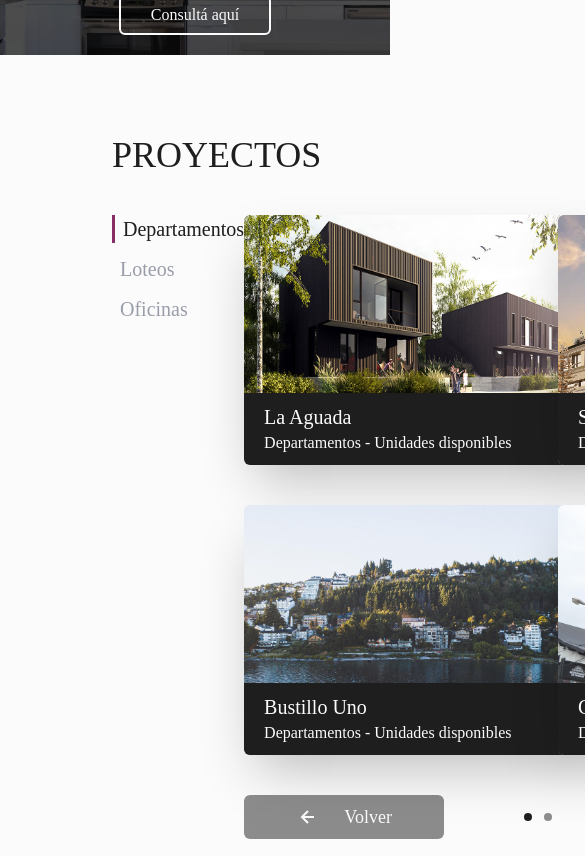
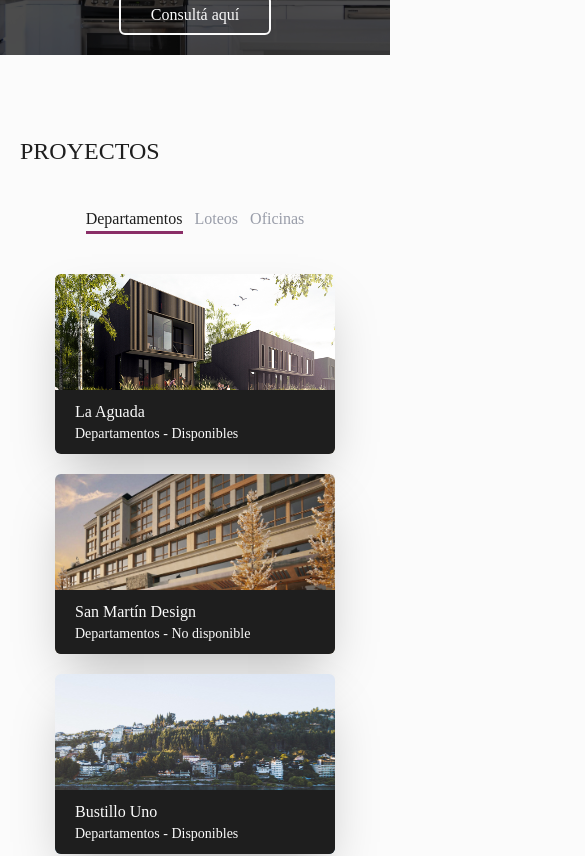
Before and after one commit to NicolasFrancken/laurafenoglio-2, a Next.js app: page / in a window 390 px wide. Shown: the part 3140-3996 px from the top of the page, 585 px wide, since content can reach past the window. Built offline with nearby package versions, Linux system fonts and the light colour scheme.

Commit message:
responsiveness

```diff
--- /dev/null
+++ b/app/components/Project.tsx
@@ -0,0 +1,24 @@
+interface ProyectProps {
+  customClasses?: string;
+  title: string;
+  description: string;
+  background: string;
+}
+
+export default function Project({
+  customClasses,
+  title,
+  description,
+  background,
+}: ProyectProps) {
+  return (
+    <div
+      className={`${background} flex w-[280px] h-[180px]  xl:w-[350px] xl:h-[250px] shadow-2xl hover:opacity-80 hover:-translate-y-1 transition-all duration-150 hover:cursor-pointer rounded-md`}
+    >
+      <div className="w-full bg-foreground self-end text-background px-5 p-[10px] rounded-b-md">
+        <h6 className="text-base md:text-xl">{title}</h6>
+        <p className="text-sm md:text-base">{description}</p>
+      </div>
+    </div>
+  );
+}
--- a/app/components/Projects.tsx
+++ b/app/components/Projects.tsx
@@ -2,6 +2,7 @@
 
 import { useState } from "react";
 import { BiLeftArrowAlt, BiRightArrowAlt } from "react-icons/bi";
+import Project from "./Project";
 
 export default function Projects() {
   const [view, setView] = useState("departamentos");
@@ -25,31 +26,27 @@ export default function Projects() {
   switch (view) {
     case "departamentos":
       renderedView = (
-        <div className="grid grid-cols-2 grid-rows-2 gap-10 ">
-          <div className="flex la-aguada w-[350px] h-[250px] shadow-2xl hover:opacity-80 hover:-translate-y-1 transition-all duration-150 hover:cursor-pointer rounded-md">
-            <div className="w-full bg-foreground self-end text-background px-5 p-[10px] rounded-b-md">
-              <h6 className="text-xl">La Aguada</h6>
-              <p>Departamentos - Unidades disponibles</p>
-            </div>
-          </div>
-          <div className="flex san-martin-design w-[350px] h-[250px] shadow-2xl hover:opacity-80 hover:-translate-y-1 transition-all duration-150 hover:cursor-pointer rounded-md">
-            <div className="w-full bg-foreground self-end text-background px-5 p-[10px] rounded-b-md">
-              <h6 className="text-xl">San Martín Design</h6>
-              <p>Departamentos - No disponible</p>
-            </div>
-          </div>
-          <div className="flex bustillo-uno w-[350px] h-[250px] shadow-2xl hover:opacity-80 hover:-translate-y-1 transition-all duration-150 hover:cursor-pointer rounded-md">
-            <div className="w-full bg-foreground self-end text-background px-5 p-[10px] rounded-b-md">
-              <h6 className="text-xl">Bustillo Uno</h6>
-              <p>Departamentos - Unidades disponibles</p>
-            </div>
-          </div>
-          <div className="flex carantania w-[350px] h-[250px] shadow-2xl hover:opacity-80 hover:-translate-y-1 transition-all duration-150 hover:cursor-pointer rounded-md">
-            <div className="w-full bg-foreground self-end text-background px-5 p-[10px] rounded-b-md">
-              <h6 className="text-xl">Carantania</h6>
-              <p>Departamentos - No disponible</p>
-            </div>
-          </div>
+        <div className="grid grid-cols-1 grid-rows-1 sm:grid-cols-2 sm:grid-rows-2 gap-5 md:gap-10 ">
+          <Project
+            title="La Aguada"
+            description="Departamentos - Disponibles"
+            background="la-aguada"
+          />
+          <Project
+            title="San Martín Design"
+            description="Departamentos - No disponible"
+            background="san-martin-design"
+          />
+          <Project
+            title="Bustillo Uno"
+            description="Departamentos - Disponibles"
+            background="bustillo-uno"
+          />
+          <Project
+            title="Carantania"
+            description="Departamentos - No disponible"
+            background="carantania"
+          />
         </div>
       );
       break;
@@ -60,56 +57,49 @@ export default function Projects() {
           <div
             className={`${
               selectedPage === 1 ? "grid" : "hidden"
-            } grid-cols-2 grid-rows-2 gap-10 `}
+            }  grid-cols-1 grid-rows-1 sm:grid-cols-2 sm:grid-rows-2 gap-5 md:gap-10 `}
           >
-            <div className="flex lomas-del-cauquen w-[350px] h-[250px] shadow-2xl hover:opacity-80 hover:-translate-y-1 transition-all duration-150 hover:cursor-pointer rounded-md">
-              <div className="w-full bg-foreground self-end text-background px-5 p-[10px] rounded-b-md">
-                <h6 className="text-xl">Lomas del Cauquen</h6>
-                <p>Barrio abierto - Últimos lotes disponibles</p>
-              </div>
-            </div>
-            <div className="flex las-pitras w-[350px] h-[250px] shadow-2xl hover:opacity-80 hover:-translate-y-1 transition-all duration-150 hover:cursor-pointer rounded-md">
-              <div className="w-full bg-foreground self-end text-background px-5 p-[10px] rounded-b-md">
-                <h6 className="text-xl">Las Pitras</h6>
-                <p>Barrio abierto - Sin lotes disponibles</p>
-              </div>
-            </div>
-            <div className="flex entre-cerros w-[350px] h-[250px] shadow-2xl hover:opacity-80 hover:-translate-y-1 transition-all duration-150 hover:cursor-pointer rounded-md">
-              <div className="w-full bg-foreground self-end text-background px-5 p-[10px] rounded-b-md">
-                <h6 className="text-xl">Entre Cerros</h6>
-                <p>Barrio abierto - Últimos lotes disponibles</p>
-              </div>
-            </div>
-            <div className="flex altos-de-dina w-[350px] h-[250px] shadow-2xl hover:opacity-80 hover:-translate-y-1 transition-all duration-150 hover:cursor-pointer rounded-md">
-              <div className="w-full bg-foreground self-end text-background px-5 p-[10px] rounded-b-md">
-                <h6 className="text-xl">Altos de Dina Huapi</h6>
-                <p>Barrio abierto - Últimos lotes disponibles</p>
-              </div>
-            </div>
+            <Project
+              title="Lomas del Cauquen"
+              description="Barrio abierto - Lotes disponibles"
+              background="lomas-del-cauquen"
+            />
+            <Project
+              title="Las Pitras"
+              description="Barrio abierto - Sin lotes disponibles"
+              background="las-pitras"
+            />
+            <Project
+              title="Entre Cerros"
+              description="Barrio abierto - Lotes disponibles"
+              background="entre-cerros"
+            />
+            <Project
+              title="Altos de Dina Huapi"
+              description="Barrio abierto - Lotes disponibles"
+              background="altos-de-dina"
+            />
           </div>
           <div
             className={`${
               selectedPage === 1 ? "hidden" : "grid"
-            } grid-cols-2 grid-rows-2 gap-10 `}
+            }  grid-cols-1 grid-rows-1 sm:grid-cols-2 sm:grid-rows-2 gap-5 md:gap-10 `}
           >
-            <div className="flex rincon-del-este w-[350px] h-[250px] shadow-2xl hover:opacity-80 hover:-translate-y-1 transition-all duration-150 hover:cursor-pointer rounded-md">
-              <div className="w-full bg-foreground self-end text-background px-5 p-[10px] rounded-b-md">
-                <h6 className="text-xl">Rincón del Este</h6>
-                <p>Barrio abierto - Lotes disponibles</p>
-              </div>
-            </div>
-            <div className="flex pasaje-del-este w-[350px] h-[250px] shadow-2xl hover:opacity-80 hover:-translate-y-1 transition-all duration-150 hover:cursor-pointer rounded-md">
-              <div className="w-full bg-foreground self-end text-background px-5 p-[10px] rounded-b-md">
-                <h6 className="text-xl">Pasaje del Este</h6>
-                <p>Barrio abierto - Lotes disponibles</p>
-              </div>
-            </div>
-            <div className="flex reina-mora w-[350px] h-[250px] shadow-2xl hover:opacity-80 hover:-translate-y-1 transition-all duration-150 hover:cursor-pointer rounded-md">
-              <div className="w-full bg-foreground self-end text-background px-5 p-[10px] rounded-b-md">
-                <h6 className="text-xl">Reina Mora</h6>
-                <p>Barrio abierto - Últimos lotes disponibles</p>
-              </div>
-            </div>
+            <Project
+              title="Rincón del Este"
+              description="Barrio abierto - Lotes disponibles"
+              background="rincon-del-este"
+            />
+            <Project
+              title="Pasaje del Este"
+              description="Barrio abierto - Lotes disponibles"
+              background="pasaje-del-este"
+            />
+            <Project
+              title="Reina Mora"
+              description="Barrio abierto - Lotes disponibles"
+              background="reina-mora"
+            />
           </div>
         </>
       );
@@ -117,25 +107,22 @@ export default function Projects() {
 
     case "oficinas":
       renderedView = (
-        <div className="grid grid-cols-2 grid-rows-2 gap-10">
-          <div className="flex san-martin-design w-[350px] h-[250px] shadow-2xl hover:opacity-80 hover:-translate-y-1 transition-all duration-150 hover:cursor-pointer rounded-md">
-            <div className="w-full bg-foreground self-end text-background px-5 p-[10px] rounded-b-md">
-              <h6 className="text-xl">San Martín Design</h6>
-              <p>Oficinas - No disponibles</p>
-            </div>
-          </div>
-          <div className="flex bariloche-center w-[350px] h-[250px] shadow-2xl hover:opacity-80 hover:-translate-y-1 transition-all duration-150 hover:cursor-pointer rounded-md">
-            <div className="w-full bg-foreground self-end text-background px-5 p-[10px] rounded-b-md">
-              <h6 className="text-xl">Bariloche Center</h6>
-              <p>Locales y Oficinas - Unidades disponibles</p>
-            </div>
-          </div>
-          <div className="flex paseo-catedral w-[350px] h-[250px] shadow-2xl hover:opacity-80 hover:-translate-y-1 transition-all duration-150 hover:cursor-pointer rounded-md">
-            <div className="w-full bg-foreground self-end text-background px-5 p-[10px] rounded-b-md">
-              <h6 className="text-xl">Paseo Catedral</h6>
-              <p>Locales y Oficinas - No disponibles</p>
-            </div>
-          </div>
+        <div className="grid grid-cols-1 grid-rows-1 sm:grid-cols-2 sm:grid-rows-2 gap-5 md:gap-10">
+          <Project
+            title="San Martín Design"
+            description="Oficinas - No disponibles"
+            background="san-martin-design"
+          />
+          <Project
+            title="Bariloche Center"
+            description="Locales y Oficinas - Disponibles"
+            background="bariloche-center"
+          />
+          <Project
+            title="Paseo Catedral"
+            description="Locales y Oficinas - No disponibles"
+            background="paseo-catedral"
+          />
         </div>
       );
       break;
@@ -144,15 +131,15 @@ export default function Projects() {
   return (
     <section
       id="proyectos"
-      className="min-h-screen px-28 py-20 flex flex-col gap-10"
+      className="min-h-screen px-5 lg:px-20 xl:px-28 py-20 flex flex-col gap-10 "
     >
-      <h3 className="text-4xl">PROYECTOS</h3>
-      <div className="flex justify-between items-start">
-        <div className="flex flex-col items-start gap-3">
+      <h3 className="text-2xl md:text-3xl lg:text-4xl">PROYECTOS</h3>
+      <div className="flex projects justify-between items-start gap-10">
+        <div className="flex flex-col projects-buttons items-start gap-3">
           <button
-            className={`text-[#999DA9] medium text-xl pl-2 ${
+            className={`text-[#999DA9]  text-base md:text-xl pl-0 md:pl-2 ${
               view === "departamentos"
-                ? "border-l-[3px] border-[#8a2e67] text-foreground"
+                ? "border-b-[3px] md:border-b-0 md:border-l-[3px] border-[#8a2e67] text-foreground"
                 : ""
             }`}
             onClick={() => handleClick("departamentos")}
@@ -160,9 +147,9 @@ export default function Projects() {
             Departamentos
           </button>
           <button
-            className={`text-[#999DA9] medium text-xl pl-2 ${
+            className={`text-[#999DA9]  text-base md:text-xl pl-0 md:pl-2 ${
               view === "loteos"
-                ? "border-l-[3px] border-[#8a2e67] text-foreground"
+                ? "border-b-[3px] md:border-b-0 md:border-l-[3px] border-[#8a2e67] text-foreground"
                 : ""
             }`}
             onClick={() => handleClick("loteos")}
@@ -170,9 +157,9 @@ export default function Projects() {
             Loteos
           </button>
           <button
-            className={`text-[#999DA9] medium text-xl pl-2 ${
+            className={`text-[#999DA9] text-base md:text-xl pl-0 md:pl-2 ${
               view === "oficinas"
-                ? "border-l-[3px] border-[#8a2e67] text-foreground"
+                ? "border-b-[3px] md:border-b-0 md:border-l-[3px] border-[#8a2e67] text-foreground"
                 : ""
             }`}
             onClick={() => handleClick("oficinas")}
@@ -180,19 +167,19 @@ export default function Projects() {
             Oficinas
           </button>
         </div>
-        <div className="flex flex-col gap-10">
+        <div className="flex flex-col justify-center items-center  gap-10">
           {renderedView}
-          <div className="flex justify-between items-center gap-20 w-full">
+          <div className="flex justify-between items-center gap-5 md:gap-20 w-full">
             <button
-              className="flex justify-center items-center w-[200px] py-2 bg-foreground text-background text-lg rounded-md hover:bg-[#8a2e67] hover:text-background hover:scale-110 transition-all duration-150 disabled:opacity-50 disabled:hover:scale-100 disabled:hover:bg-foreground"
+              className="flex justify-center items-center w-[120px] md:w-[200px] px-4 py-2 bg-foreground text-background text-lg rounded-md hover:bg-[#8a2e67] hover:text-background hover:scale-110 transition-all duration-150 disabled:opacity-50 disabled:hover:scale-100 disabled:hover:bg-foreground"
               onClick={handleVolverClick}
               disabled={
                 view === "departamentos" || view === "oficinas" ? true : false
               }
             >
-              <BiLeftArrowAlt className="mr-6 w-6 h-6" /> Volver
+              <BiLeftArrowAlt className="mr-6 md:w-6 md:h-6" /> Volver
             </button>
-            <div className="flex gap-3">
+            <div className="hidden sm:flex gap-3">
               <div
                 className={`w-2 h-2 rounded-full ${
                   selectedPage === 1 ? "bg-foreground" : "bg-foreground/50"
@@ -205,14 +192,14 @@ export default function Projects() {
               ></div>
             </div>
             <button
-              className="flex justify-center items-center w-[200px] py-2 bg-foreground text-background text-lg rounded-md hover:bg-[#8a2e67] hover:text-background hover:scale-110 transition-all duration-150 disabled:opacity-50 disabled:hover:scale-100 disabled:hover:bg-foreground"
+              className="flex justify-center items-center w-[120px] md:w-[200px] px-4 py-2 bg-foreground text-background text-lg rounded-md hover:bg-[#8a2e67] hover:text-background hover:scale-110 transition-all duration-150 disabled:opacity-50 disabled:hover:scale-100 disabled:hover:bg-foreground"
               onClick={handlePasarClick}
               disabled={
                 view === "departamentos" || view === "oficinas" ? true : false
               }
             >
               Pasar
-              <BiRightArrowAlt className="ml-6 w-6 h-6" />
+              <BiRightArrowAlt className="ml-6 md:w-6 md:h-6" />
             </button>
           </div>
         </div>
--- a/app/globals.css
+++ b/app/globals.css
@@ -122,3 +122,19 @@ body {
 .noresize {
   resize: none;
 }
+
+.projects {
+  justify-content: space-between;
+  align-items: start;
+}
+
+@media only screen and (max-width: 860px) {
+  .projects {
+    flex-direction: column;
+    justify-content: center;
+    align-items: center;
+  }
+  .projects-buttons {
+    flex-direction: row;
+  }
+}
```
